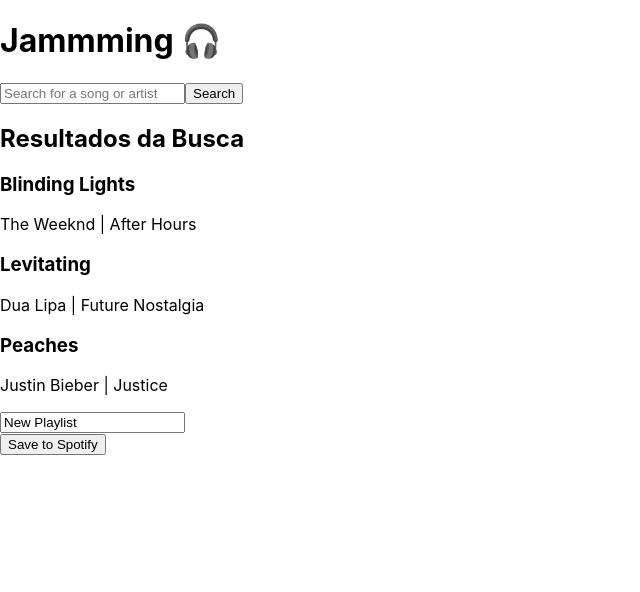
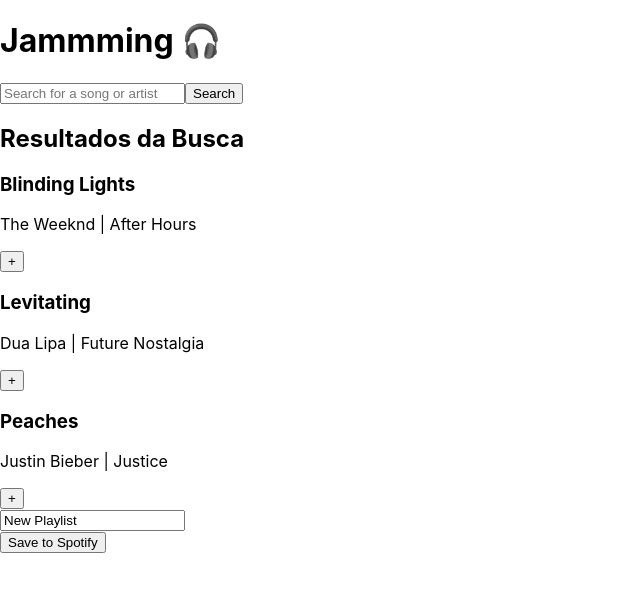
Before and after one commit to Edu-2de/Jammming, a React (Create React App) app: page / in a window 1280 px wide. Shown: the top 592 px of the page, without its empty margins (0-640 px from the left). Built offline with nearby package versions, Linux system fonts and the light colour scheme.

Commit message:
Add functionality to add tracks to the playlist from search results

```diff
--- a/src/App.js
+++ b/src/App.js
@@ -34,11 +34,18 @@
     track.album.toLowerCase().includes(searchTerm.toLowerCase())
   );
 
+  const addTrack = (track) => {
+    if (playlistTracks.find(savedTrack => savedTrack.id === track.id)) {
+      return; // Já está na playlist
+    }
+    setPlaylistTracks(prev => [...prev, track]);
+  };
+
   return (
     <div className="App">
       <h1>Jammming 🎧</h1>
       <SearchBar searchTerm={searchTerm} setSearchTerm={setSearchTerm} />
-      <SearchResults tracks={filteredTracks} />
+      <SearchResults tracks={filteredTracks} onAdd={addTrack} />
       <Playlist playlistName={playlistName} playlistTracks={playlistTracks}/>
     </div>
 
--- a/src/components/SearchResults.js
+++ b/src/components/SearchResults.js
@@ -1,13 +1,14 @@
 import React from 'react';
 import TrackList from './TrackList';
 
-function SearchResults({ tracks }) {
+function SearchResults({ tracks, onAdd }) {
       return (
         <div className="SearchResults">
           <h2>Resultados da Busca</h2>
-      <TrackList tracks={tracks} />
+          <TrackList tracks={tracks} onAdd={onAdd} isRemoval={false} />
         </div>
       );
     }
 
+
 export default SearchResults;
--- a/src/components/Track.js
+++ b/src/components/Track.js
@@ -1,12 +1,16 @@
 import React from 'react';
 
-function Track({ track }) {
+function Track({ track, onAdd, isRemoval }) {
+      const handleAdd = () => onAdd(track);
+
       return (
         <div className="Track">
           <h3>{track.name}</h3>
           <p>{track.artist} | {track.album}</p>
+          {!isRemoval && <button onClick={handleAdd}>+</button>}
         </div>
       );
     }
 
+
 export default Track;
--- a/src/components/TrackList.js
+++ b/src/components/TrackList.js
@@ -1,14 +1,20 @@
 import React from 'react';
 import Track from './Track';
 
-function TrackList({ tracks }) {
+function TrackList({ tracks, onAdd, isRemoval }) {
       return (
         <div className="TrackList">
           {tracks.map(track => (
-        <Track key={track.id} track={track} />
+            <Track
+              key={track.id}
+              track={track}
+              onAdd={onAdd}
+              isRemoval={isRemoval}
+            />
           ))}
         </div>
       );
 }
 
+
 export default TrackList;
```
Lines whose indentation alone changed are shown as unchanged.
